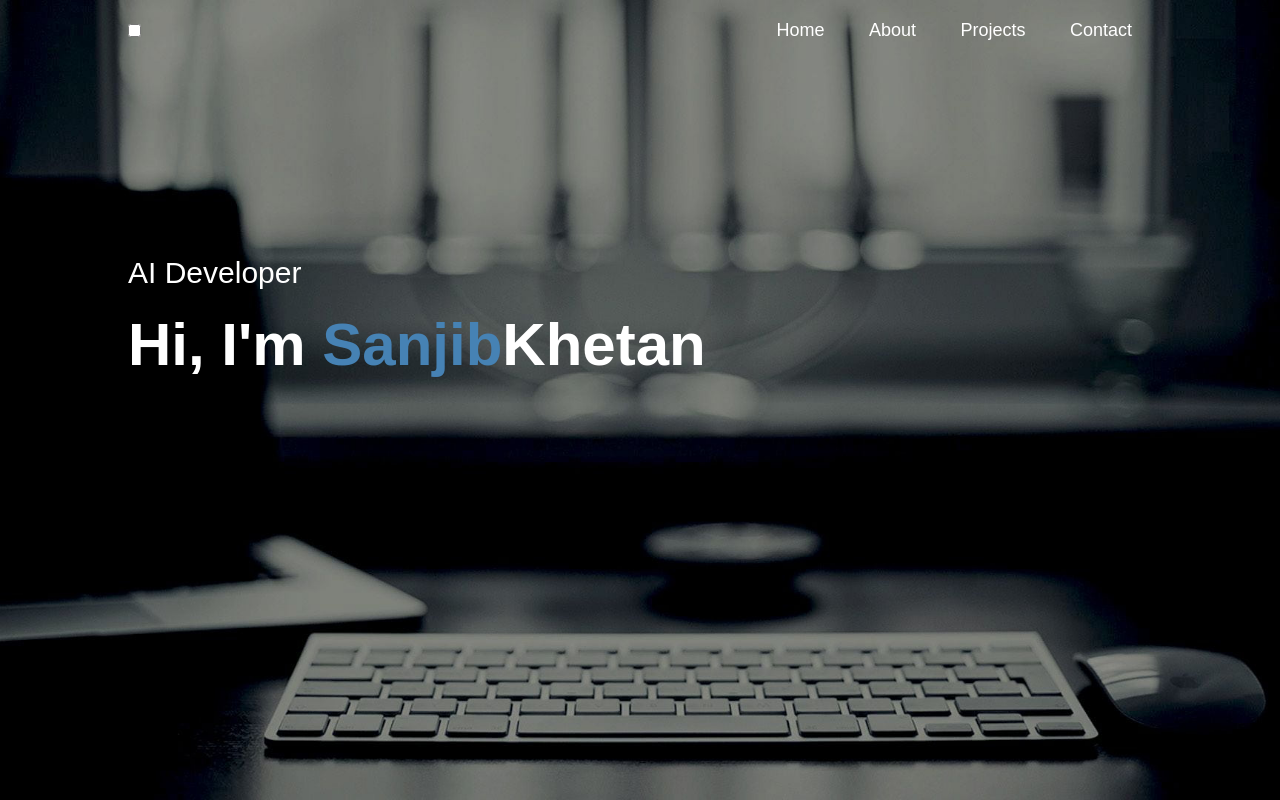
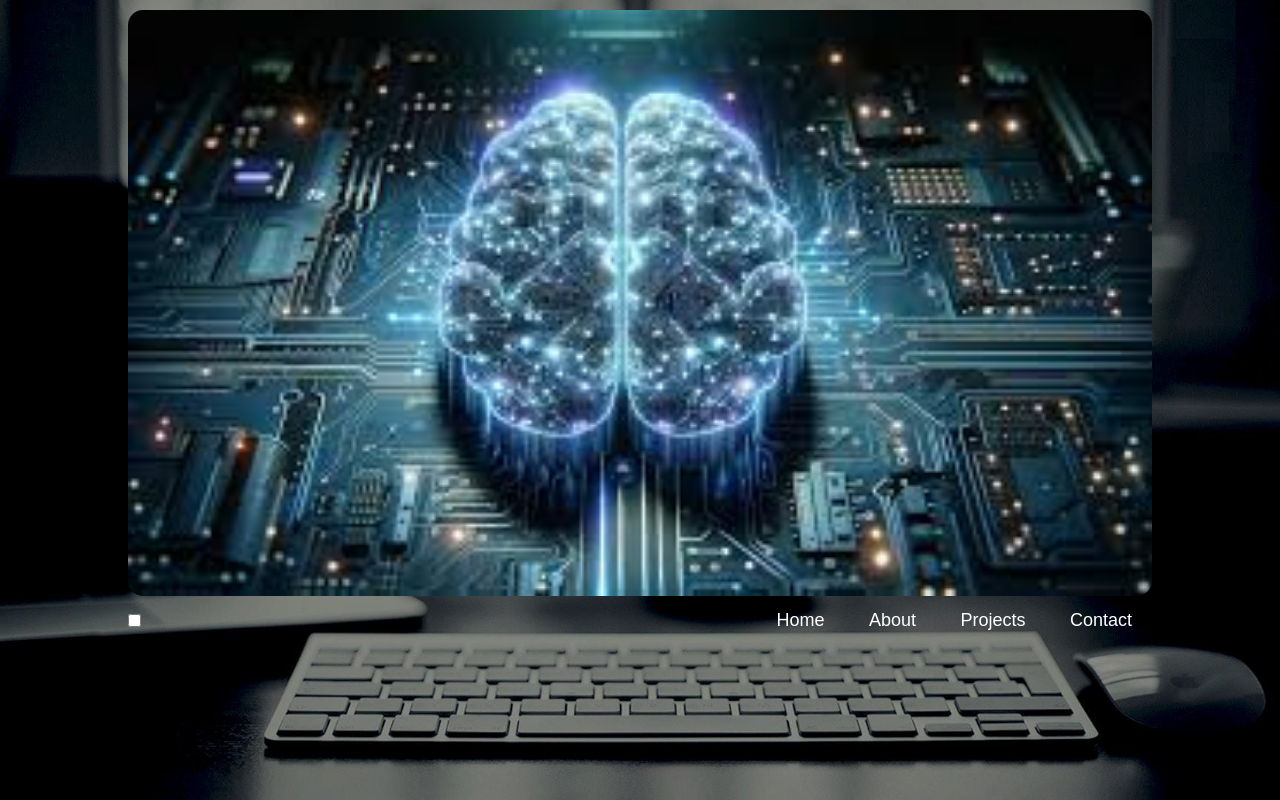
Before and after one commit to sanjib-khetan/portfolio, a plain HTML site: page index.html in a window 1280 px wide. Shown: the top 800 px of the page. Drawn offline with Linux system fonts and the light colour scheme.

Commit message:
Update index.html

```diff
--- a/index.html
+++ b/index.html
@@ -17,6 +17,9 @@
 <body>
 <div id="header">
     <div class="container">
+        <div class="about-col-1">
+            <img src="Images/LLM.jpeg">
+        </div>
         <nav>
             <label for="check" class="checkbox">
                 <i class="ri-menu-line"></i>
```
